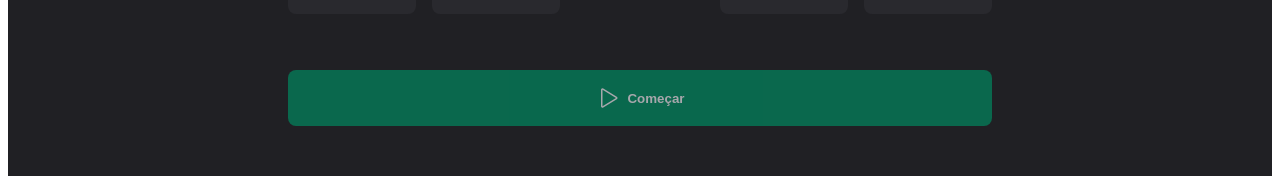
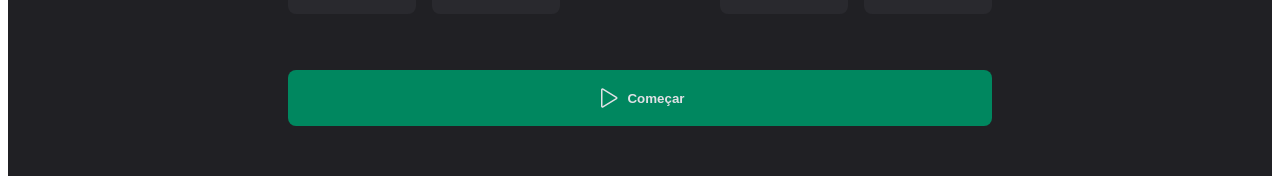
Before and after one commit to Kulimito/ignite-timer, a React (Vite) app: page / in a window 1280 px wide. Shown: the part 555-731 px from the top of the page. Built offline with nearby package versions, Linux system fonts and the light colour scheme.

Commit message:
Starting with React-Hook-Form and Zod

```diff
--- a/package.json
+++ b/package.json
@@ -10,11 +10,13 @@
     "preview": "vite preview"
   },
   "dependencies": {
+    "@hookform/resolvers": "^3.1.0",
     "phosphor-react": "^1.4.1",
     "react": "^18.2.0",
     "react-dom": "^18.2.0",
     "react-hook-form": "^7.43.9",
-    "react-router-dom": "^6.11.2"
+    "react-router-dom": "^6.11.2",
+    "zod": "^3.21.4"
   },
   "devDependencies": {
     "@rocketseat/eslint-config": "^1.2.0",
--- a/src/pages/Home/index.tsx
+++ b/src/pages/Home/index.tsx
@@ -11,13 +11,17 @@ import {
 import { useForm } from 'react-hook-form'
 
 export function Home() {
-  const { register, handleSubmit, watch } = useForm()
+  const {
+    register,
+    handleSubmit,
+    // watch
+  } = useForm()
 
   function handleCreateNewCycle(e: any) {
     console.log(e)
   }
 
-  const isSubmitDisabled = !watch('task')
+  // const isSubmitDisabled = !watch('task')
 
   return (
     <HomeContainer>
@@ -30,7 +34,7 @@ export function Home() {
             list="task-sugestions"
             placeholder="Dê um nome para o seu projeto"
             {...register('task')}
-            required
+            // required
           />
 
           <datalist id="task-sugestions">
@@ -46,9 +50,9 @@ export function Home() {
             id="minutesAmount"
             placeholder="00"
             // step={5}
-            min={1}
-            max={60}
-            required
+            // min={1}
+            // max={60}
+            // required
             {...register('minutesAmount', { valueAsNumber: true })}
           />
 
@@ -63,7 +67,10 @@ export function Home() {
           <span>0</span>
         </CountdownContainer>
 
-        <StartButton type="submit" disabled={isSubmitDisabled}>
+        <StartButton
+          type="submit"
+          // disabled={isSubmitDisabled}
+        >
           <Play size={24} />
           Começar
         </StartButton>
```
Also changed, not shown: 1 other file (tests, documents, lock files or other folders).
